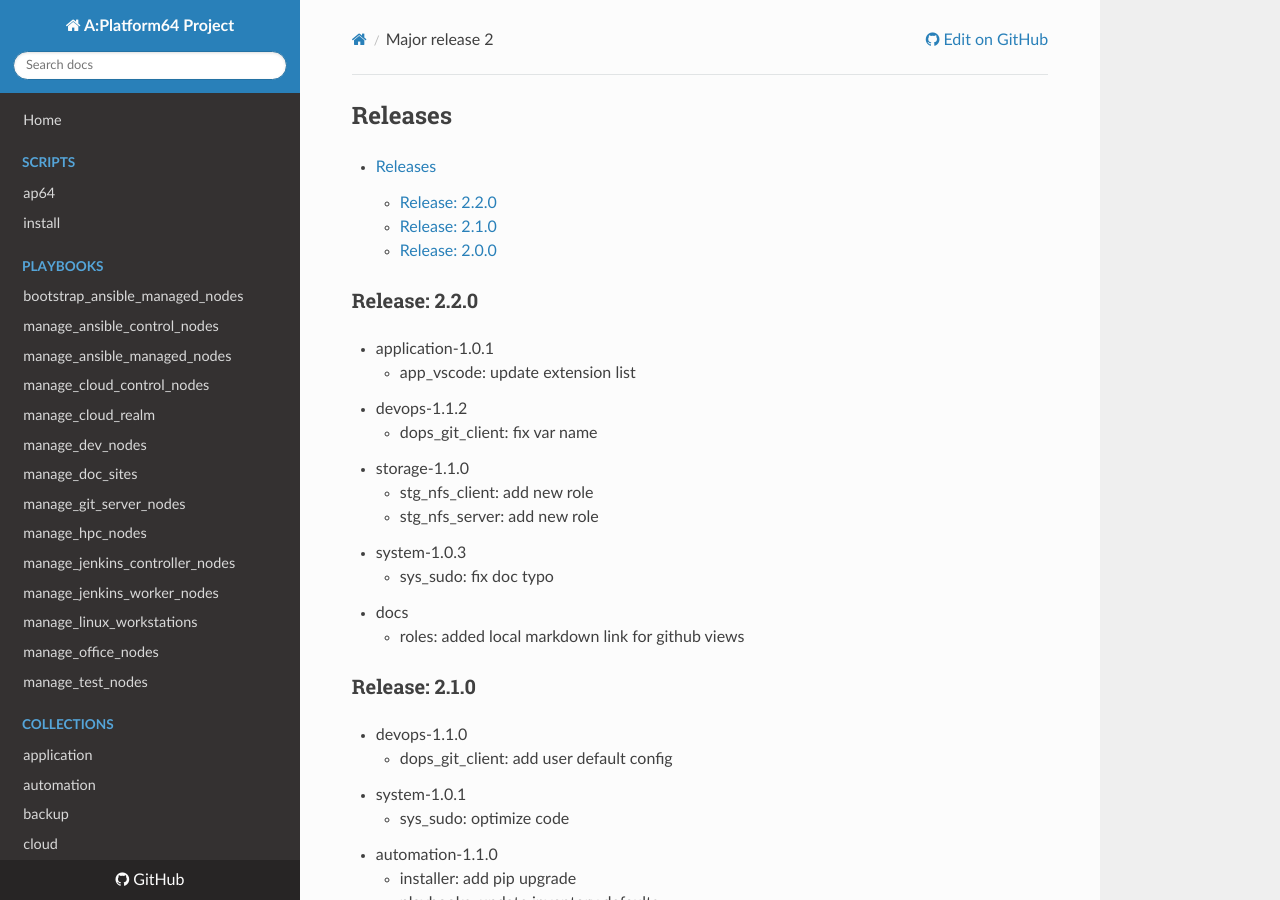
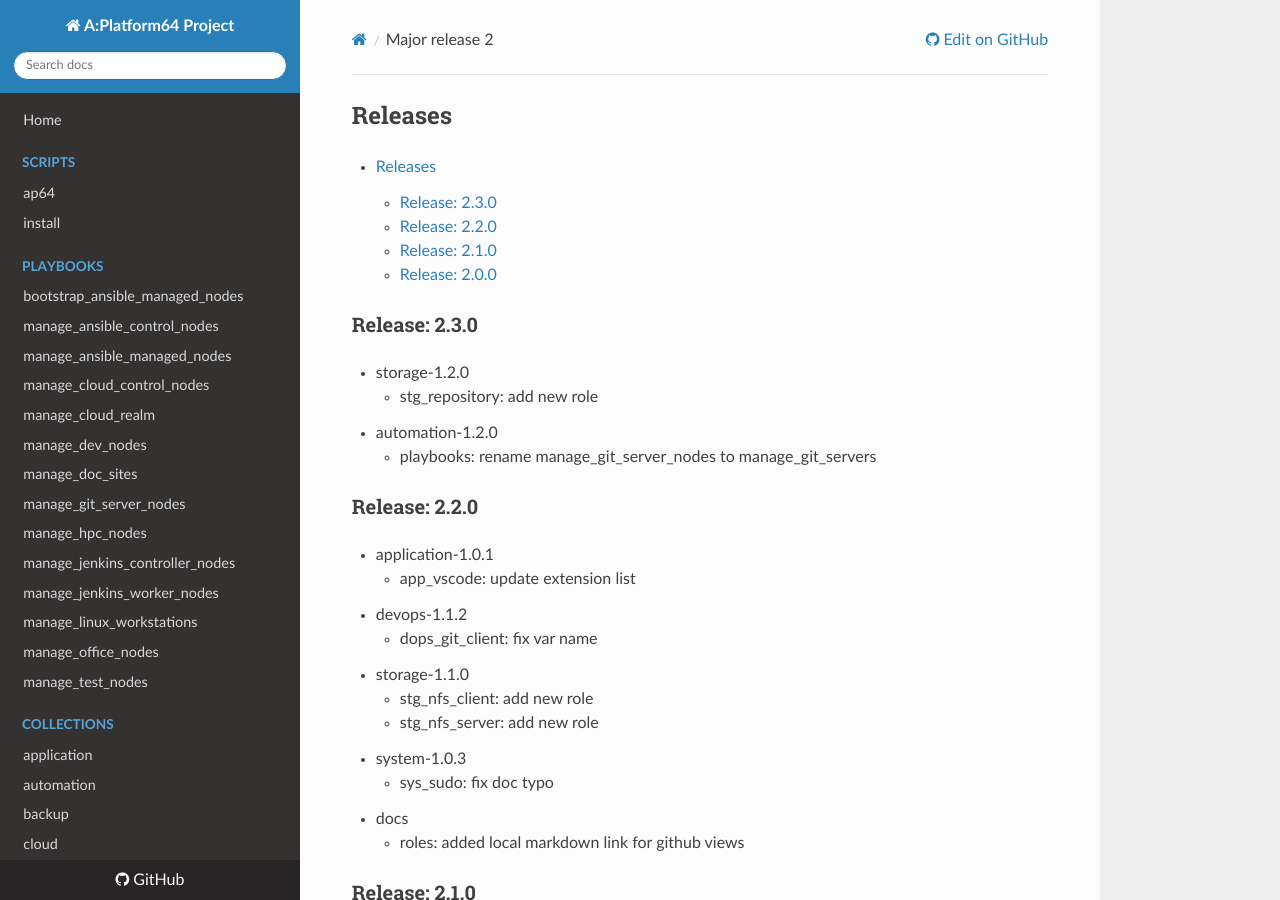
Before and after one commit to aplatform64/aplatform64, an MkDocs documentation site: the page built from docs/changelog/major-release-2.md, in a window 1280 px wide and 900 px high. Built offline with MkDocs 1.6.1, drawn with Linux system fonts in a browser that asks for light colours.

Commit message:
doc: update version

```diff
--- a/docs/changelog/major-release-2.md
+++ b/docs/changelog/major-release-2.md
@@ -1,9 +1,17 @@
 # Releases
 
 - [Releases](#releases)
+  - [Release: 2.3.0](#release-230)
   - [Release: 2.2.0](#release-220)
   - [Release: 2.1.0](#release-210)
   - [Release: 2.0.0](#release-200)
+
+## Release: 2.3.0
+
+- storage-1.2.0
+  - stg_repository: add new role
+- automation-1.2.0
+  - playbooks: rename manage_git_server_nodes to manage_git_servers
 
 ## Release: 2.2.0
 
```
Also changed, not shown: 1 other file.
